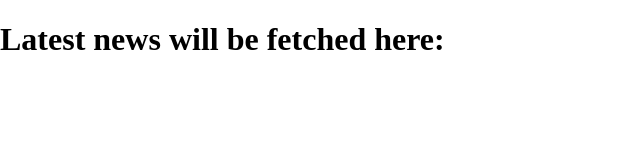
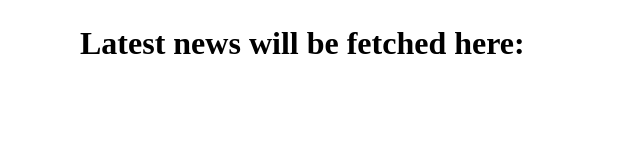
Before and after one commit to abdelhaklou/news-app, a plain HTML site: page index.html in a window 1280 px wide. Shown: the whole page, without its empty margins (0-640 px from the left). Drawn offline with Linux system fonts and the light colour scheme; no server answers.

Commit message:
Update index.html

```diff
--- a/index.html
+++ b/index.html
@@ -8,10 +8,10 @@
 			margin:0;
 			padding:0;
 		}
-		#news{
-			min-width:300px;
+		.content{
+			max-width:600px;
 			height:100%;
-			margin: 25px 50px;
+			margin: 25px 80px;
 
 		}
 
```
